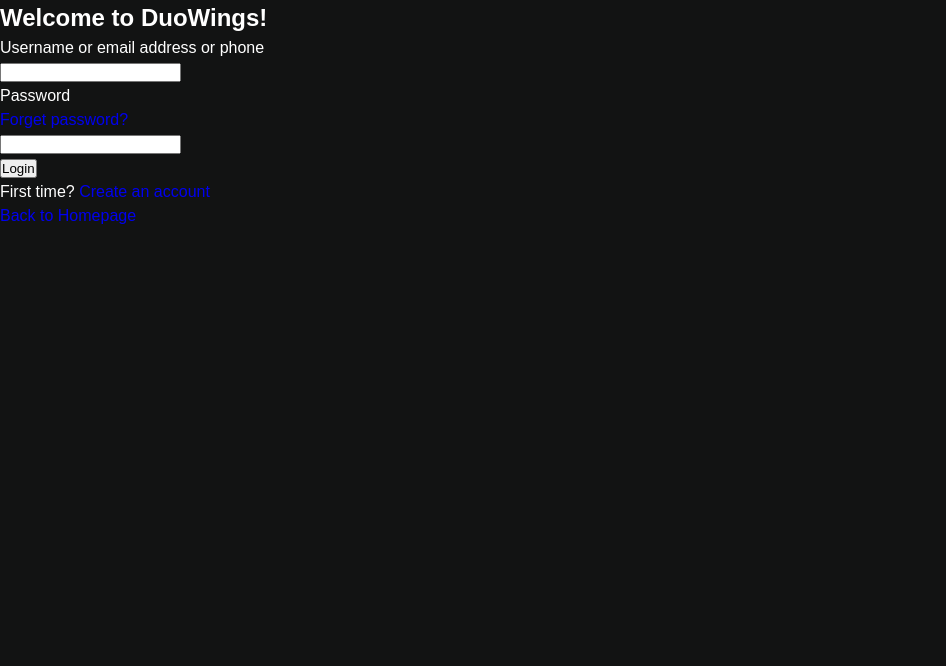
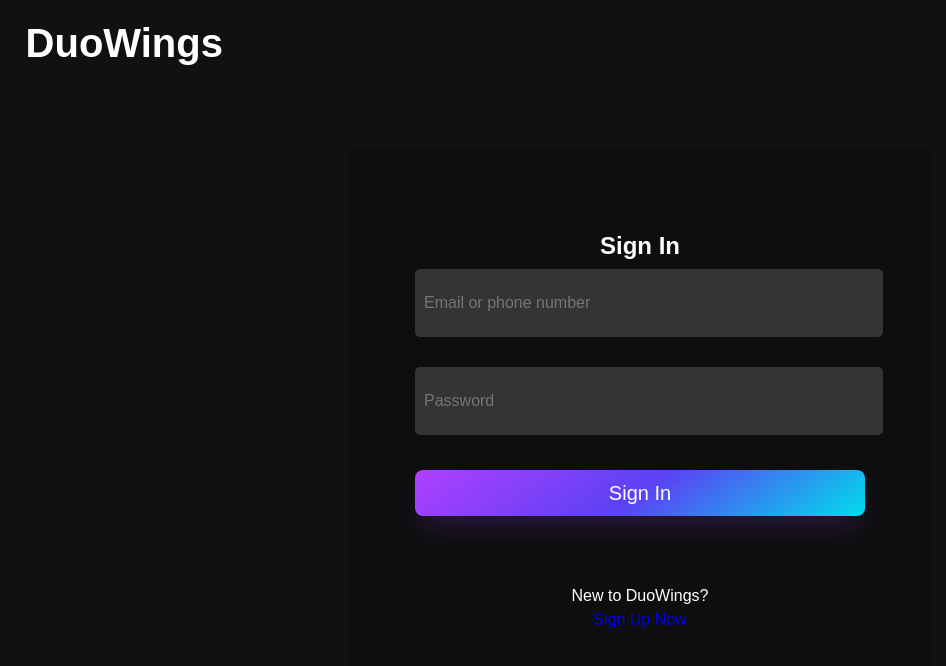
Before and after one commit to devingdaniels/DuoWings, a React (Vite) app in the folder frontend/: page /login in a window 1280 px wide. Shown: the top 666 px of the page, without its empty margins (0-946 px from the left). Built offline with nearby package versions, Linux system fonts and the light colour scheme.

Commit message:
Added CSS to login form

```diff
--- a/frontend/src/App.css
+++ b/frontend/src/App.css
@@ -15,14 +15,13 @@
 
 body {
   font-size: var(--font-size-medium);
-  background-color: rgb(18, 19, 19);
+  background-color: rgb(17, 17, 17);
   color: white;
   font-family: Arial, sans-serif;
   line-height: 1.5;
 }
 
 /* ------ LANDING PAGE --- */
-
 .landing-page-container {
   background-image: url("./assets/landingPage.jpg");
   background-size: cover; /* Adjust the background sizing */
@@ -43,7 +42,6 @@
   font-size: 2.5rem;
 }
 
-/* CSS */
 .landing-page-register-button,
 .landing-page-login-button {
   align-items: center;
@@ -81,3 +79,96 @@
   display: flex;
   justify-content: center;
 }
+
+/* --------- LOGIN FORM COMPONENT ------ */
+
+.sign-in-page-header {
+  width: max-content;
+  padding: 1% 2%;
+  cursor: pointer;
+  font-size: 2.5rem;
+}
+
+.login-form-container {
+  width: 450px;
+  background: rgba(0, 0, 0, 0.2);
+  margin: 5% auto;
+  display: flex;
+  flex-direction: column;
+  text-align: center;
+  align-items: center;
+  padding: 60px 65px;
+}
+.login-form-wrapper {
+  padding: 4%;
+}
+
+.login-form-wrapper h1 {
+  margin-bottom: 1%;
+}
+
+.login-form-wrapper {
+  width: 100%;
+  margin-bottom: 40px;
+}
+
+.login-form-wrapper .user-info-wrapper {
+  padding: 5px 0;
+}
+
+.login-form-wrapper .user-info-wrapper .email,
+.password {
+  margin-bottom: 30px;
+  width: 100%;
+  height: 50px;
+  border-radius: 5px;
+  border: none;
+  font-size: inherit;
+}
+
+.user-info-wrapper input {
+  padding: 2%;
+}
+
+.login-form-wrapper .login-form-button-wrapper {
+  margin-bottom: 10px;
+  width: 100%;
+}
+
+.login-button-primary {
+  align-items: center;
+  background-image: linear-gradient(144deg, #af40ff, #5b42f3 50%, #00ddeb);
+  border: none;
+  border-radius: 8px;
+  box-shadow: rgba(151, 65, 252, 0.2) 0 15px 30px -5px;
+  box-sizing: border-box;
+  text-decoration: none;
+  color: #ffffff;
+  display: flex;
+  font-family: Phantomsans, sans-serif;
+  font-size: 1.25rem;
+  justify-content: center;
+  width: 100%;
+  line-height: 1em;
+  padding: 13px 19px;
+  cursor: pointer;
+}
+
+input[type="email"] {
+  background: #343434;
+}
+
+input[type="password"] {
+  background: #343434;
+}
+
+.signup {
+  width: 100%;
+  display: flex;
+  align-items: center;
+  justify-content: flex-start;
+}
+
+.signup p {
+  margin-right: 5px;
+}
--- /dev/null
+++ b/frontend/src/components/loginPage/LoginInForm.tsx
@@ -0,0 +1,45 @@
+import React from "react";
+import { Link } from "react-router-dom";
+import { useNavigate } from "react-router-dom";
+
+const LoginInForm: React.FC = () => {
+  const navigate = useNavigate();
+  return (
+    <>
+      <h1 className="sign-in-page-header" onClick={() => navigate("/")}>
+        DuoWings
+      </h1>
+      <div className="login-form-container">
+        <div className="login-form-wrapper">
+          <form>
+            <h2>Sign In</h2>
+            <div className="user-info-wrapper">
+              <input
+                className="email"
+                type="email"
+                placeholder="Email or phone number"
+              />
+              <br />
+              <input
+                className="password"
+                type="password"
+                placeholder="Password"
+              />
+            </div>
+            <div className="login-form-button-wrapper">
+              <button className="login-button-primary" type="submit">
+                Sign In
+              </button>
+            </div>
+          </form>
+        </div>
+        <div className="signup-wrapper">
+          <p>New to DuoWings?</p>
+          <Link to="/register">Sign Up Now</Link>
+        </div>
+      </div>
+    </>
+  );
+};
+
+export default LoginInForm;
--- a/frontend/src/pages/LoginPage.tsx
+++ b/frontend/src/pages/LoginPage.tsx
@@ -1,73 +1,8 @@
-import React, { useState } from "react";
-import { Link } from "react-router-dom";
-import { useNavigate } from "react-router-dom";
+import React from "react";
+import LoginInForm from "../components/loginPage/LoginInForm";
 
 const LoginPage: React.FC = () => {
-  const navigate = useNavigate();
-  const [formData, setFormData] = useState({
-    identifier: "",
-    password: "",
-  });
-
-  const handleChange = (e: React.ChangeEvent<HTMLInputElement>) => {
-    const { name, value } = e.target;
-    setFormData((prevData) => ({
-      ...prevData,
-      [name]: value,
-    }));
-  };
-
-  const handleLogin = (e: React.FormEvent) => {
-    e.preventDefault();
-    navigate("/home");
-  };
-
-  return (
-    <div>
-      <h2>Welcome to DuoWings!</h2>
-      <form onSubmit={handleLogin}>
-        <p>
-          <label>
-            Username or email address or phone
-            <br />
-            <input
-              type="text"
-              name="identifier"
-              value={formData.identifier}
-              onChange={handleChange}
-              required
-            />
-          </label>
-        </p>
-        <p>
-          <label>
-            Password
-            <br />
-            <Link to="/forget-password">Forget password?</Link>
-            <br />
-            <input
-              type="password"
-              name="password"
-              value={formData.password}
-              onChange={handleChange}
-              required
-            />
-          </label>
-        </p>
-        <p>
-          <button type="submit">Login</button>
-        </p>
-      </form>
-      <footer>
-        <p>
-          First time? <Link to="/register">Create an account</Link>
-        </p>
-        <p>
-          <Link to="/">Back to Homepage</Link>
-        </p>
-      </footer>
-    </div>
-  );
+  return <LoginInForm />;
 };
 
 export default LoginPage;
```
